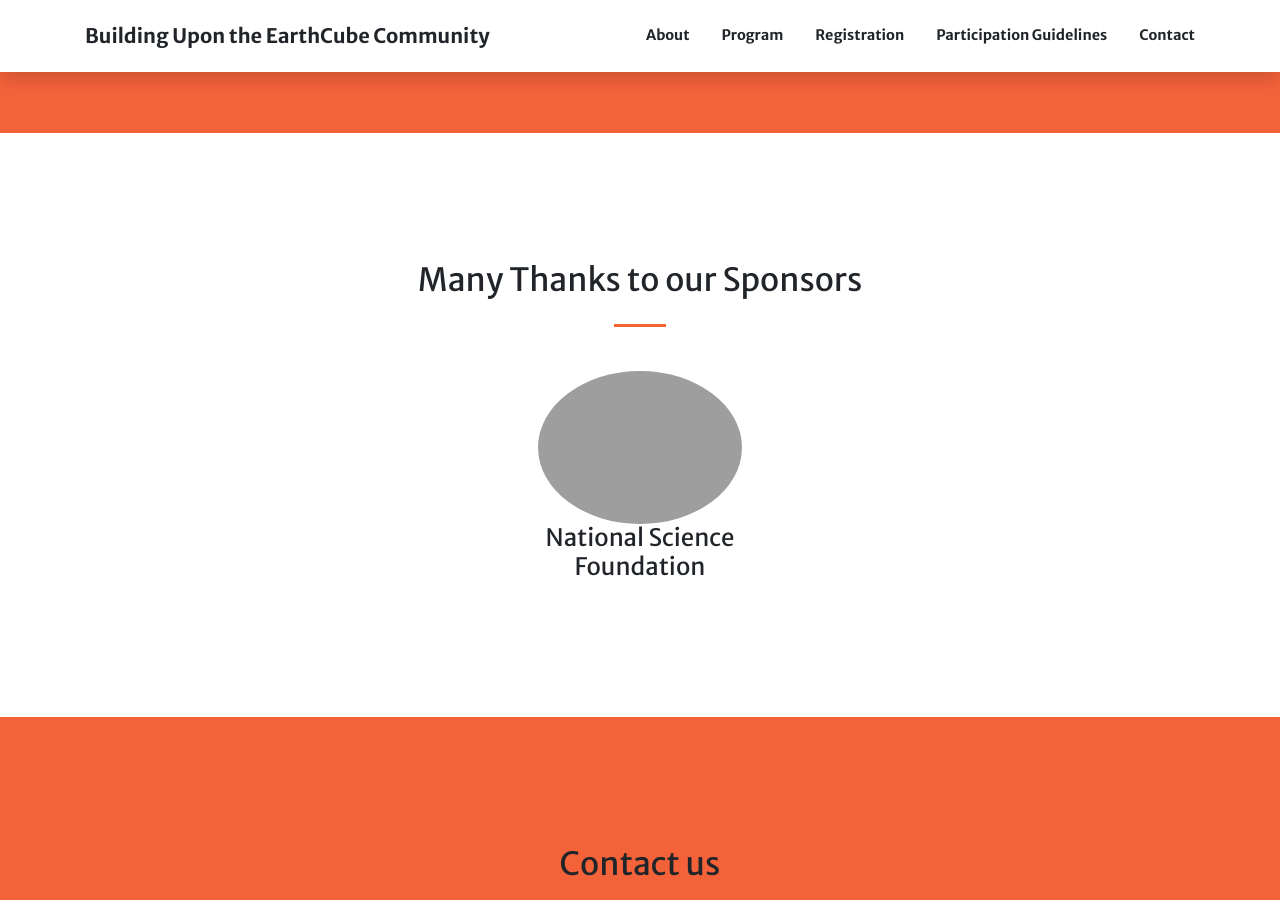
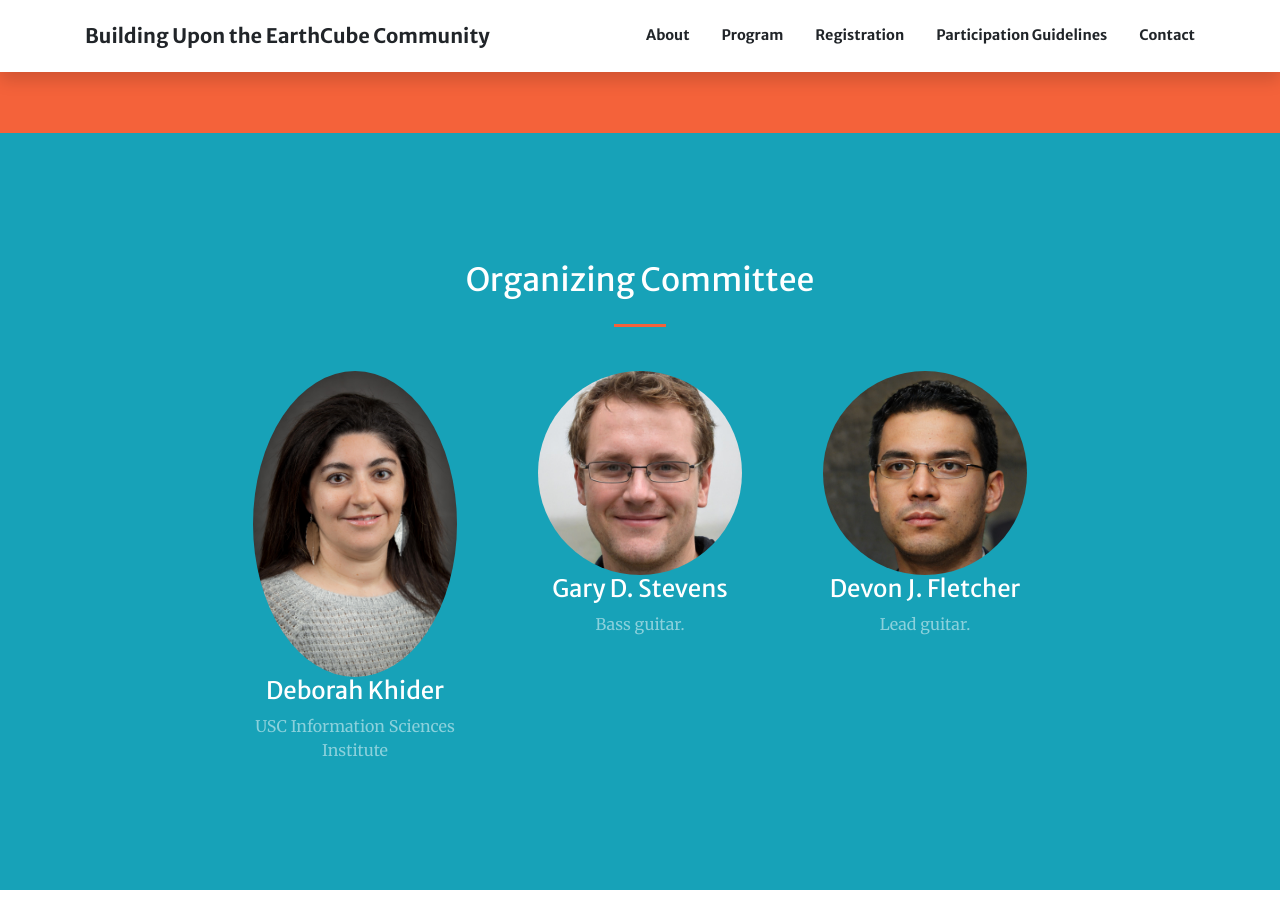
Before and after one commit to isi-usc-edu/building-upon-the-earthcube-community, a Jekyll site: the page built from index.md, in a window 1280 px wide and 900 px high, scrolled down 2468 px. Built offline with Jekyll 4.4.1, drawn with Linux system fonts in a browser that asks for light colours.

Commit message:
Update index.md

```diff
--- a/index.md
+++ b/index.md
@@ -58,11 +58,29 @@
         class: btn-light
 
   - type: members.html
+    section_id: committee
+    title: Organizing Committee
+    background_style: bg-info text-white
+    members:
+      - title: Deborah Khider
+        text: USC Information Sciences Institute
+        image: /building-upon-the-earthcube-community/assets/img/members/khider.jpg
+        #url: '#'
+      - title: Gary D. Stevens
+        text: Bass guitar.
+        image: assets/img/members/person2.jpg
+        url: '#'
+      - title: Devon J. Fletcher
+        text: Lead guitar.
+        image: assets/img/members/person3.jpg
+        url: '#'
+
+  - type: members.html
     section_id: sponsors
     title: Many Thanks to our Sponsors
     members:
       - title: National Science Foundation
-        image: /assets/img/NSFlogo.png]
+        image: /building-upon-the-earthcube-community/assets/img/NSFlogo.png]
 
   - type: contact.html
     section_id: contact
```
